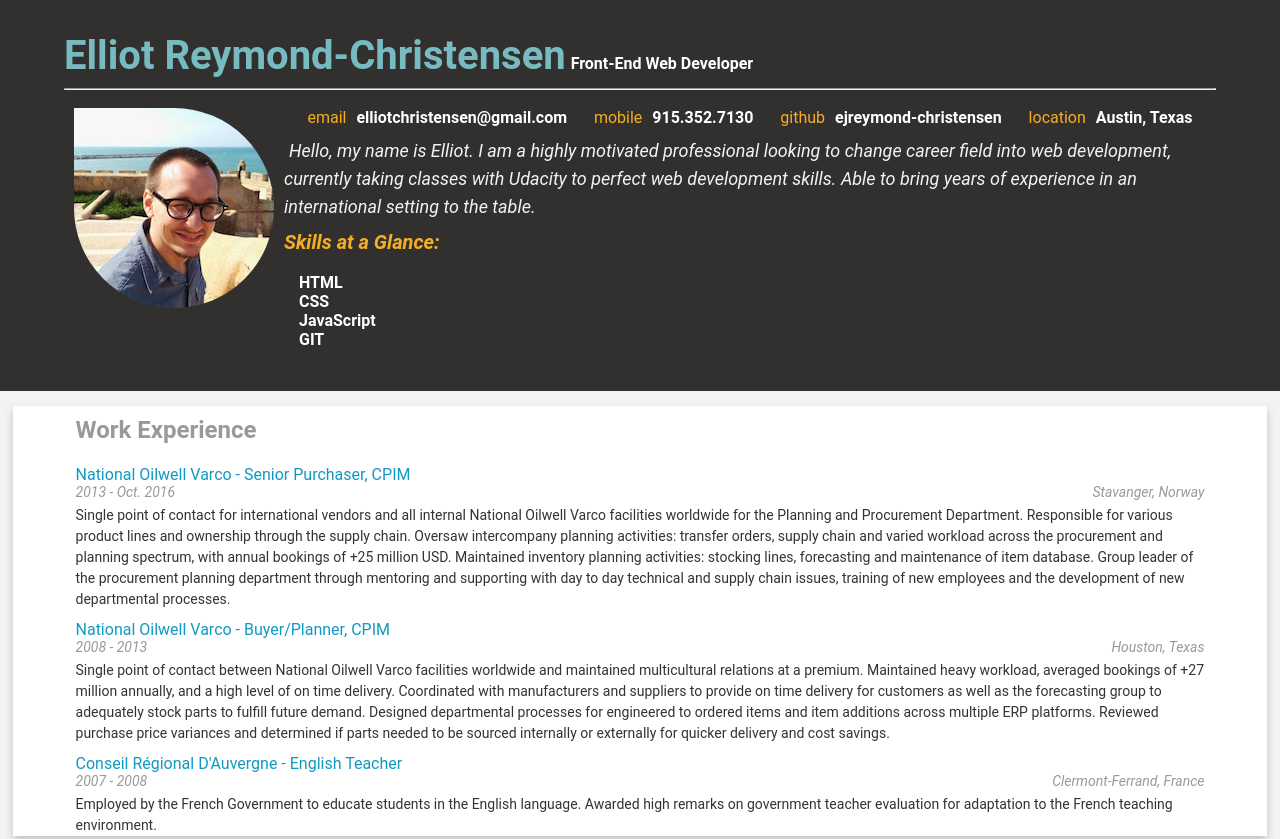
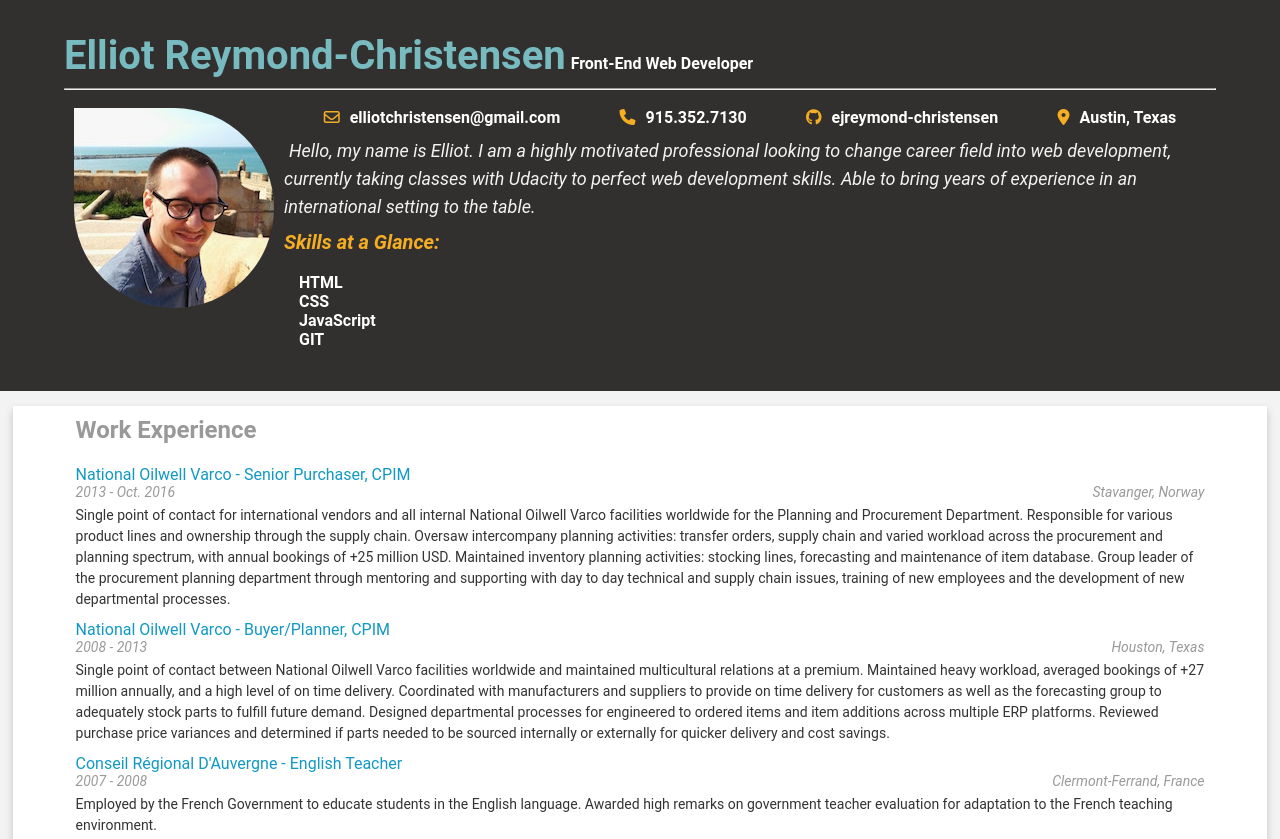
Before and after one commit to ejreymond-christensen/Resume, a plain HTML site: page index.html in a window 1280 px wide. Shown: the top 839 px of the page. Drawn offline with Linux system fonts and the light colour scheme; some packages are replaced by stand-ins of ours.

Commit message:
Icons and Padding
Added Icons to HTML and helper.js for contact info.

Added bottom padding to CSS.

```diff
--- a/css/style.css
+++ b/css/style.css
@@ -232,6 +232,7 @@ html {
   width: 98%;
   margin: 15px auto 15px auto;
   background-color: white;
+  padding-bottom: 15px;
 }
 
 #workExperience:hover {
@@ -244,6 +245,7 @@ html {
   width: 98%;
   margin: 15px auto 15px auto;
   background-color: white;
+  padding-bottom: 15px;
 }
 
 #projects:hover {
@@ -256,6 +258,7 @@ html {
   width: 98%;
   margin: 15px auto 15px auto;
   background-color: white;
+  padding-bottom: 15px;
 }
 
 #education:hover {
@@ -268,7 +271,6 @@ html {
   width: 98%;
   margin: 15px auto 15px auto;
   background-color: white;
-  overflow:auto;
 }
 
 #mapDiv:hover {
@@ -287,7 +289,7 @@ html {
   }
 }
 
-/* stop map from overflowing card at lower screen size */
+/* stop map from overflowing card at lower screen size*/
 
 @media only screen and (max-width: 1100px){
   #map {
--- a/index.html
+++ b/index.html
@@ -25,7 +25,8 @@ need to load. You'll see a lot of <link>s to CSS files for styles and
   <!-- Load the page styles. -->
   <link href="css/style.css" rel="stylesheet">
 
-
+  <!-- Load icons -->
+  <script src="https://use.fontawesome.com/448fd9f63c.js" async></script>
 
   <!--
   Uncomment the <script> tag below when you're ready to add an interactive Google Map to your resume!
--- a/js/helper.js
+++ b/js/helper.js
@@ -16,12 +16,12 @@ var HTMLheaderName = '<h1 id="name">%data%</h1>';
 var HTMLheaderRole = '<span class="white-text">%data%</span><hr>';
 
 var HTMLcontactGeneric = '<li class="flex-item"><span class="orange-text">%contact%</span><span class="white-text">%data%</span></li>';
-var HTMLmobile = '<li class="flex-item"><span class="orange-text">mobile</span><span class="white-text">%data%</span></li>';
-var HTMLemail = '<li class="flex-item"><span class="orange-text">email</span><span class="white-text">%data%</span></li>';
+var HTMLmobile = '<li class="flex-item"><span class="orange-text"><i class="fa fa-phone" aria-hidden="true"></i></span><span class="white-text">%data%</span></li>';
+var HTMLemail = '<li class="flex-item"><span class="orange-text"><i class="fa fa-envelope-o" aria-hidden="true"></i></span><span class="white-text">%data%</span></li>';
 var HTMLtwitter = '<li class="flex-item"><span class="orange-text">twitter</span><span class="white-text">%data%</span></li>';
-var HTMLgithub = '<li class="flex-item"><span class="orange-text">github</span><span class="white-text">%data%</span></li>';
+var HTMLgithub = '<li class="flex-item"><span class="orange-text"><i class="fa fa-github" aria-hidden="true"></i></span><span class="white-text">%data%</span></li>';
 var HTMLblog = '<li class="flex-item"><span class="orange-text">blog</span><span class="white-text">%data%</span></li>';
-var HTMLlocation = '<li class="flex-item"><span class="orange-text">location</span><span class="white-text">%data%</span></li>';
+var HTMLlocation = '<li class="flex-item"><span class="orange-text"><i class="fa fa-map-marker" aria-hidden="true"></i></span><span class="white-text">%data%</span></li>';
 
 var HTMLbioPic = '<img src="%data%" class="biopic">';
 var HTMLwelcomeMsg = '<span class="welcome-message">%data%</span>';
```
Also changed, not shown: images/github.png (added).
